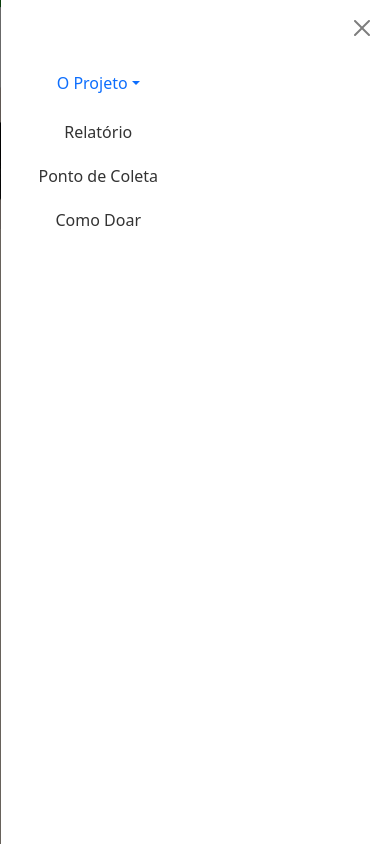
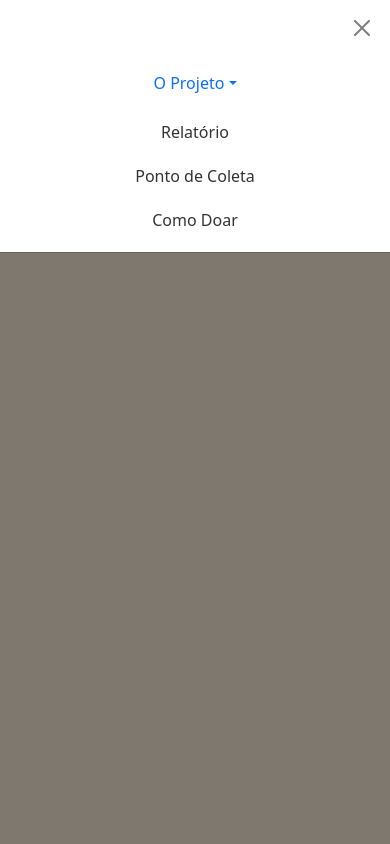
Before and after one commit to DaianeKCamargo/FATEC_ProjetoIntegrador2, a Next.js app: page / in a window 390 px wide. Both pictures are taken after a click on the icon 325 px from the left and 47 px from the top of the page. Built offline with nearby package versions, Linux system fonts and the light colour scheme.

Commit message:
navbar
tentativa de arrumar menu mobile

```diff
--- a/app/globals.css
+++ b/app/globals.css
@@ -1,4 +1,5 @@
 @import "tailwindcss";
+@import "bootstrap/dist/css/bootstrap.min.css";
 
 /* GERAL */
 :root {
--- a/components/navbar/navbarlogout.tsx
+++ b/components/navbar/navbarlogout.tsx
@@ -51,7 +51,7 @@ export default function NavbarLogout() {
             </nav>
 
             {/* Offcanvas (menu lateral) */}
-            <Offcanvas show={openMenu} onHide={handleFechado} placement="end">
+            <Offcanvas show={openMenu} onHide={handleFechado} placement="top">
                 <Offcanvas.Header closeButton className={styles.titulomenu} />
                 <Offcanvas.Body className={styles.bodylateral}>
                     <Nav className={styles.navlateral}>
--- a/styles/navbarlogout.module.css
+++ b/styles/navbarlogout.module.css
@@ -89,14 +89,11 @@
         display: none;
     }
 
-    .bodylateral {
-        width: 50%;
-    }
-
     .titulomenu {
         font-size: 1.6rem;
         margin: 1rem;
     }
+
 
     .navlateral {
         display: flex;
```
